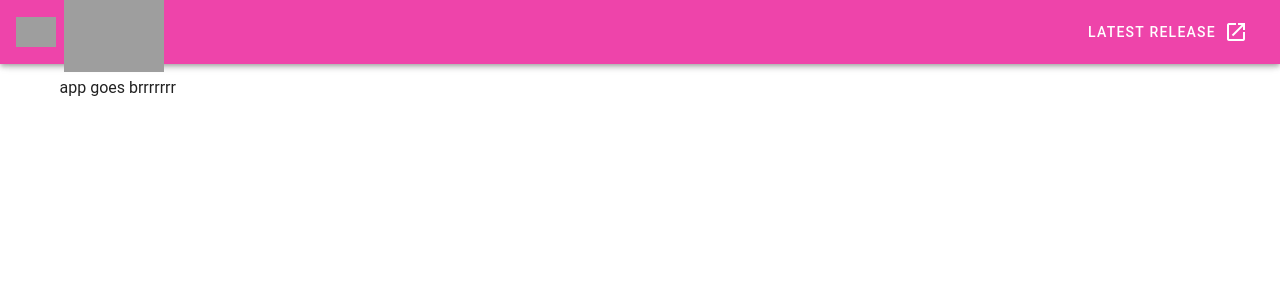
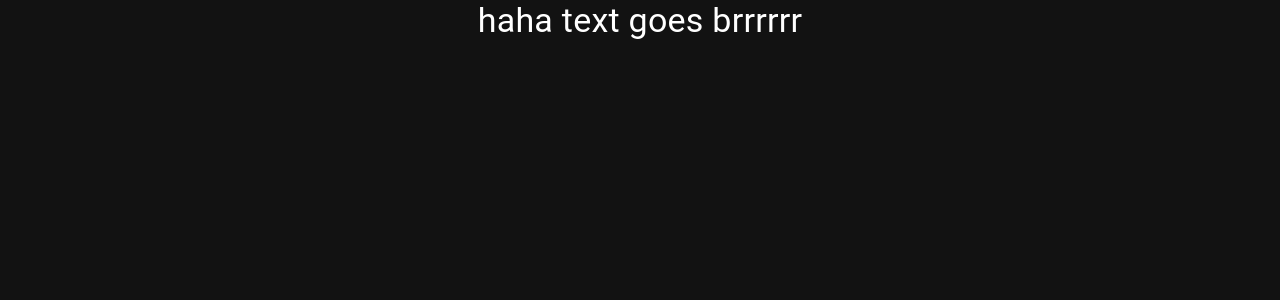
Before and after one commit to mseneshen/GUBAbel, a Vue app: page / in a window 1280 px wide. Shown: the top 300 px of the page. Built offline with nearby package versions, Linux system fonts and the light colour scheme; grey boxes are pictures that could not be loaded; a small style sheet from the web is missing.

Commit message:
basic draggable window

```diff
--- a/src/App.vue
+++ b/src/App.vue
@@ -1,53 +1,30 @@
 <template>
   <v-app>
-    <v-app-bar app color="primary" dark>
-      <div class="d-flex align-center">
-        <v-img
-          alt="Vuetify Logo"
-          class="shrink mr-2"
-          contain
-          src="https://cdn.vuetifyjs.com/images/logos/vuetify-logo-dark.png"
-          transition="scale-transition"
-          width="40"
-        />
-
-        <v-img
-          alt="Vuetify Name"
-          class="shrink mt-1 hidden-sm-and-down"
-          contain
-          min-width="100"
-          src="https://cdn.vuetifyjs.com/images/logos/vuetify-name-dark.png"
-          width="100"
-        />
-      </div>
-
-      <v-spacer></v-spacer>
-
-      <v-btn
-        href="https://github.com/vuetifyjs/vuetify/releases/latest"
-        target="_blank"
-        text
-      >
-        <span class="mr-2">Latest Release</span>
-        <v-icon>mdi-open-in-new</v-icon>
-      </v-btn>
-    </v-app-bar>
-
     <v-main>
-      <HelloWorld />
+      <Captions />
     </v-main>
   </v-app>
 </template>
 
+<style>
+::-webkit-scrollbar {
+  display: none;
+}
+
+body {
+  -webkit-app-region: drag;
+}
+</style>
+
 <script lang="ts">
 import Vue from "vue";
-import HelloWorld from "./components/HelloWorld.vue";
+import Captions from "./views/Captions.vue";
 
 export default Vue.extend({
   name: "App",
 
   components: {
-    HelloWorld
+    Captions
   },
 
   data: () => ({
--- a/src/plugins/vuetify.ts
+++ b/src/plugins/vuetify.ts
@@ -5,6 +5,7 @@ Vue.use(Vuetify);
 
 export default new Vuetify({
   theme: {
+    dark: true,
     options: {
       customProperties: true
     },
--- a/src/router/index.ts
+++ b/src/router/index.ts
@@ -1,23 +1,14 @@
 import Vue from "vue";
 import VueRouter, { RouteConfig } from "vue-router";
-import Home from "../views/Home.vue";
+import Captions from "../views/Captions.vue";
 
 Vue.use(VueRouter);
 
 const routes: Array<RouteConfig> = [
   {
     path: "/",
-    name: "Home",
-    component: Home
-  },
-  {
-    path: "/captions",
     name: "Captions",
-    // route level code-splitting
-    // this generates a separate chunk (about.[hash].js) for this route
-    // which is lazy-loaded when the route is visited.
-    component: () =>
-      import(/* webpackChunkName: "caption" */ "../views/Captions.vue")
+    component: Captions
   }
 ];
 
--- a/src/views/Captions.vue
+++ b/src/views/Captions.vue
@@ -1,9 +1,5 @@
 <template>
-  <v-container>
-    <v-row class="text-center">
-      <p class="caption">{{ liveCaption }}</p>
-    </v-row>
-  </v-container>
+  <p class="text-h4 text-center">{{ liveCaption }}</p>
 </template>
 
 <script lang="ts">
--- a/src/views/Home.vue
+++ /dev/null
@@ -1,18 +0,0 @@
-<template>
-  <div class="home">
-    <img alt="Vue logo" src="../assets/logo.png" />
-    <HelloWorld msg="Welcome to Your Vue.js + TypeScript App" />
-  </div>
-</template>
-
-<script lang="ts">
-import Vue from "vue";
-import HelloWorld from "@/components/HelloWorld.vue"; // @ is an alias to /src
-
-export default Vue.extend({
-  name: "Home",
-  components: {
-    HelloWorld
-  }
-});
-</script>
```
Also changed, not shown: src/background.ts (+3 -15 lines).
